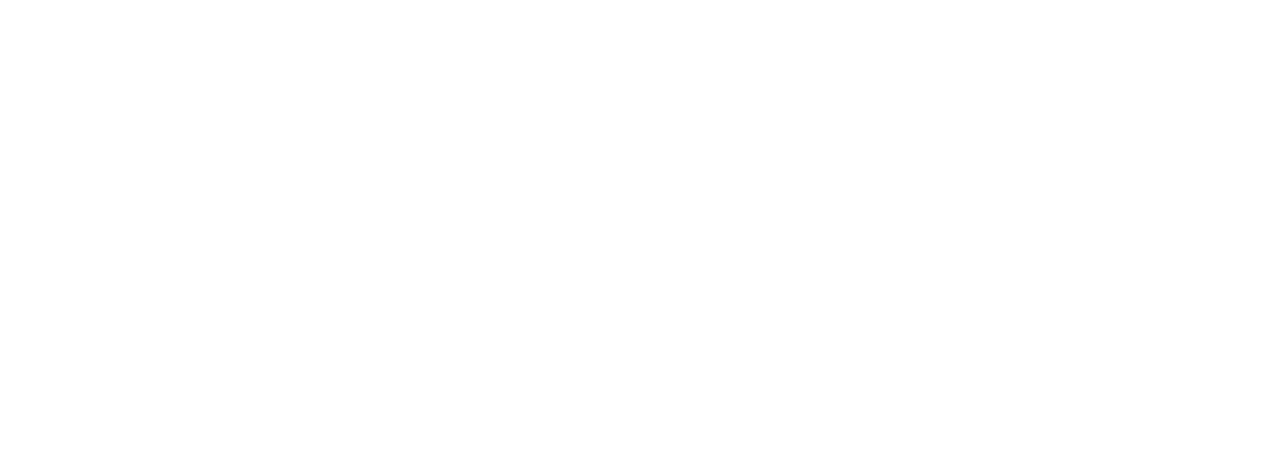
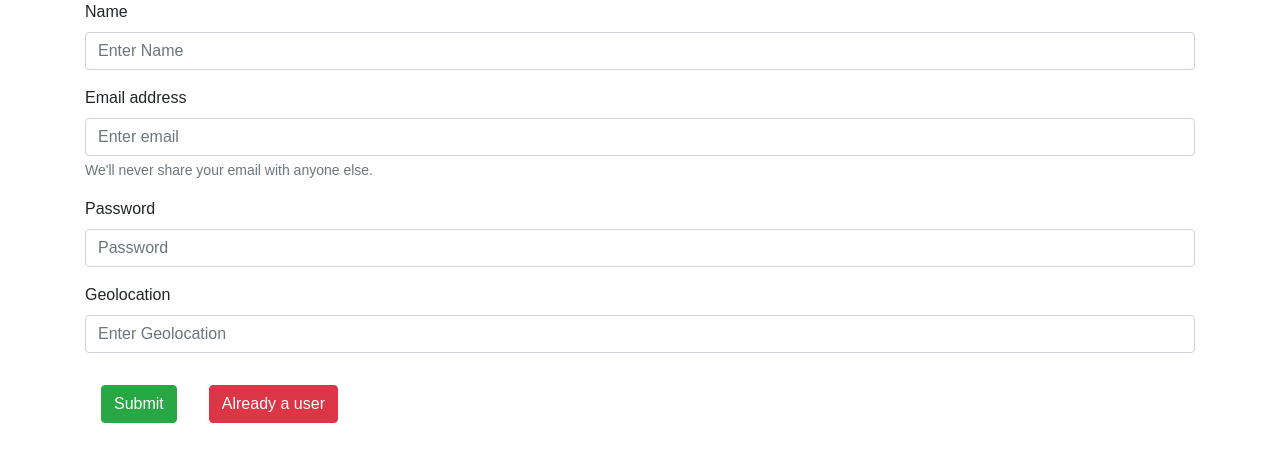
Before and after one commit to Runtime-Error3490/Mern_Food_Ordering, a React (Create React App) app: page /CreateUser in a window 1280 px wide. Before the commit this address had no page. Shown: the top 462 px of the page. Built offline with nearby package versions, Linux system fonts and the light colour scheme.

Commit message:
Signup and login page done

```diff
--- a/src/App.js
+++ b/src/App.js
@@ -9,6 +9,7 @@
   Routes,
   Route,
 } from "react-router-dom";
+import Signup from './screens/Signup';
 function App() {
   return (
     <Router>
@@ -16,6 +17,7 @@
     <Routes>
     <Route exact path="/" element={<Home/>}/>
     <Route exact path="/login" element={<Login/>}/>
+    <Route exact path="/CreateUser" element={<Signup/>}/>
     </Routes>
     </div>
     </Router>
--- a/src/component/Navbar.jsx
+++ b/src/component/Navbar.jsx
@@ -13,14 +13,14 @@
                 </button>
                 <div className="collapse navbar-collapse" id="navbarNavDropdown">
                     <ul className="navbar-nav">
-                        <li className="nav-item active">
+                        <li className="nav-item ">
                             <Link className="nav-link" to="/">Home <span className="sr-only">(current)</span></Link>
                         </li>
                         <li className="nav-item">
-                            <Link className="nav-link" to="/">Features</Link>
+                            <Link className="nav-link" to="/login">Login</Link>
                         </li>
                         <li className="nav-item">
-                            <Link className="nav-link" to="/login">Login</Link>
+                            <Link className="nav-link" to="/CreateUser">Signup</Link>
                         </li>
                     </ul>
                 </div>
--- a/src/screens/Login.jsx
+++ b/src/screens/Login.jsx
@@ -1,7 +1,57 @@
-import React from 'react'
+import React, { useState } from 'react'
+import { Link,useNavigate } from 'react-router-dom';
 import 'bootstrap/dist/css/bootstrap.css';
 export default function Login() {
+  const [credentials, setCredentials] = useState({ email: "", password: "" });
+  let navigate=useNavigate();
+  const handleSubmit = async (e) => {
+    e.preventDefault();
+    console.log("Form Submitted");
+
+    const response = await fetch("http://localhost:5000/api/loginuser ", {
+      method: "POST",
+      headers: {
+        'Content-Type': 'application/json'
+      },
+      body: JSON.stringify({
+        "email": credentials.email,
+        "password": credentials.password
+      })
+    });
+
+    const data = await response.json();
+    console.log(data);
+    if (!data.success) {
+      window.alert("Invalid Credentials");
+    }
+    else{
+      navigate("/");
+    }
+
+  }
+
+  const onChange = (e) => {
+    setCredentials({ ...credentials, [e.target.name]: e.target.value })
+  }
   return (
-    <div>Login</div>
+    <>
+      <div className='container'>
+        <form onSubmit={handleSubmit}>
+          <div className="form-group mt-5">
+            <label htmlFor="exampleInputEmail1">Email address</label>
+            <input type="email" className="form-control" id="exampleInputEmail1" aria-describedby="emailHelp" placeholder="Enter email" name='email' value={credentials.email} onChange={onChange} />
+            <small id="emailHelp" className="form-text text-muted">We'll never share your email with anyone else.</small>
+          </div>
+          <div className="form-group">
+            <label htmlFor="exampleInputPassword1">Password</label>
+            <input type="password" className="form-control" id="exampleInputPassword1" placeholder="Password" name='password' value={credentials.password} onChange={onChange} />
+          </div>
+          <div className=' m-3 d-flex justify-content-center'>
+             <button type="submit" className=" m-3 btn btn-success ">Submit</button>
+             <Link to="/CreateUser" className='m-3 btn btn-danger'>I'm a new user</Link>
+          </div>
+        </form>
+      </div>
+    </>
   )
 }
--- /dev/null
+++ b/src/screens/Signup.jsx
@@ -0,0 +1,61 @@
+import React, { useState } from 'react'
+import { Link } from 'react-router-dom';
+
+export default function Signup() {
+    const [credentials, setCredentials] = useState({ name: "", email: "", password: "", geolocation: "" });
+    const handleSubmit = async (e) => {
+        e.preventDefault();
+        console.log("Form Submitted");
+
+        const response = await fetch("http://localhost:5000/api/CreateUser", {
+            method: "POST",
+            headers: {
+                'Content-Type': 'application/json'
+            },
+            body: JSON.stringify({
+                "name": credentials.name,
+                "email": credentials.email,
+                "password": credentials.password,
+                "location": credentials.geolocation
+            })
+        });
+
+        const data = await response.json();
+        console.log(data);
+        if (!data.success) {
+            window.alert("Invalid Credentials");
+        }
+
+    }
+
+    const onChange = (e) => {
+        setCredentials({ ...credentials, [e.target.name]: e.target.value })
+    }
+    return (
+        <>
+            <div className='container'>
+                <form onSubmit={handleSubmit}>
+                    <div className="form-group">
+                        <label htmlFor="name">Name</label>
+                        <input type="text" className="form-control" placeholder="Enter Name" name='name' value={credentials.name} onChange={onChange} />
+                    </div>
+                    <div className="form-group">
+                        <label htmlFor="exampleInputEmail1">Email address</label>
+                        <input type="email" className="form-control" id="exampleInputEmail1" aria-describedby="emailHelp" placeholder="Enter email" name='email' value={credentials.email} onChange={onChange}/>
+                        <small id="emailHelp" className="form-text text-muted">We'll never share your email with anyone else.</small>
+                    </div>
+                    <div className="form-group">
+                        <label htmlFor="exampleInputPassword1">Password</label>
+                        <input type="password" className="form-control" id="exampleInputPassword1" placeholder="Password" name='password' value={credentials.password} onChange={onChange}/>
+                    </div>
+                    <div className="form-group">
+                        <label htmlFor="geolocation">Geolocation</label>
+                        <input type="text" className="form-control" id="geolocation" placeholder="Enter Geolocation" name='geolocation' value={credentials.geolocation} onChange={onChange}/>
+                    </div>
+                    <button type="submit" className=" m-3 btn btn-success">Submit</button>
+                    <Link to="/login" className='m-3 btn btn-danger'>Already a user</Link>
+                </form>
+            </div>
+        </>
+    )
+}
```
Also changed, not shown: 2 other files (tests, documents, lock files or other folders).
